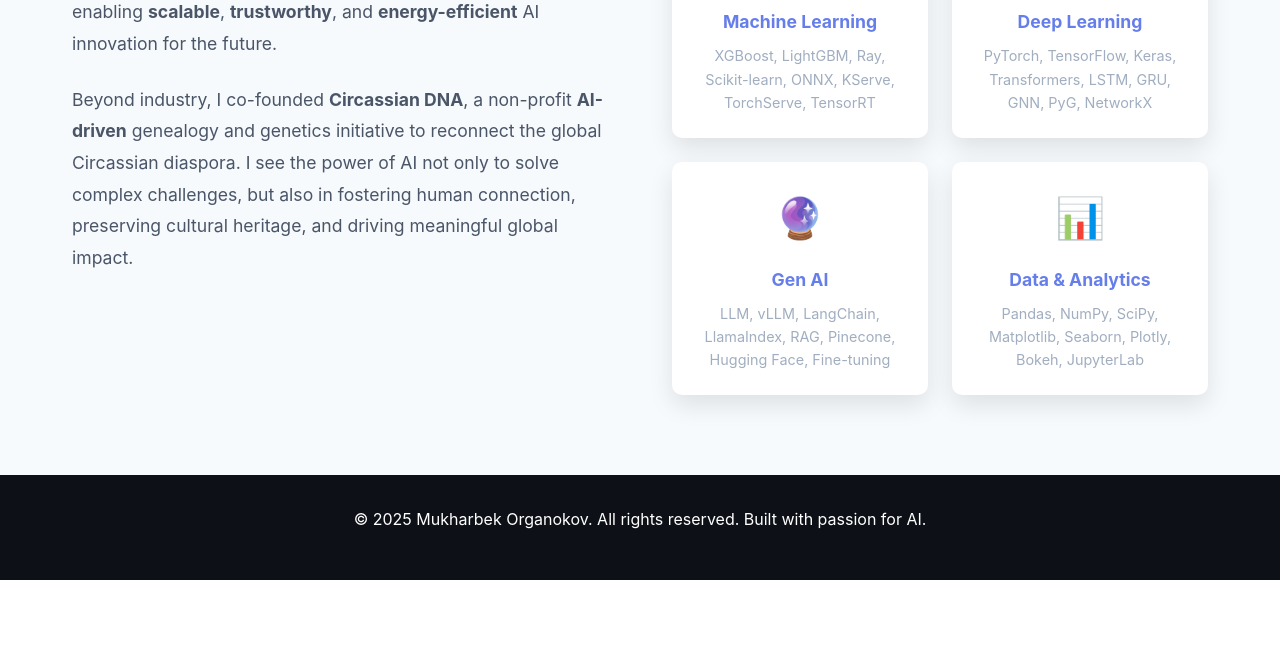
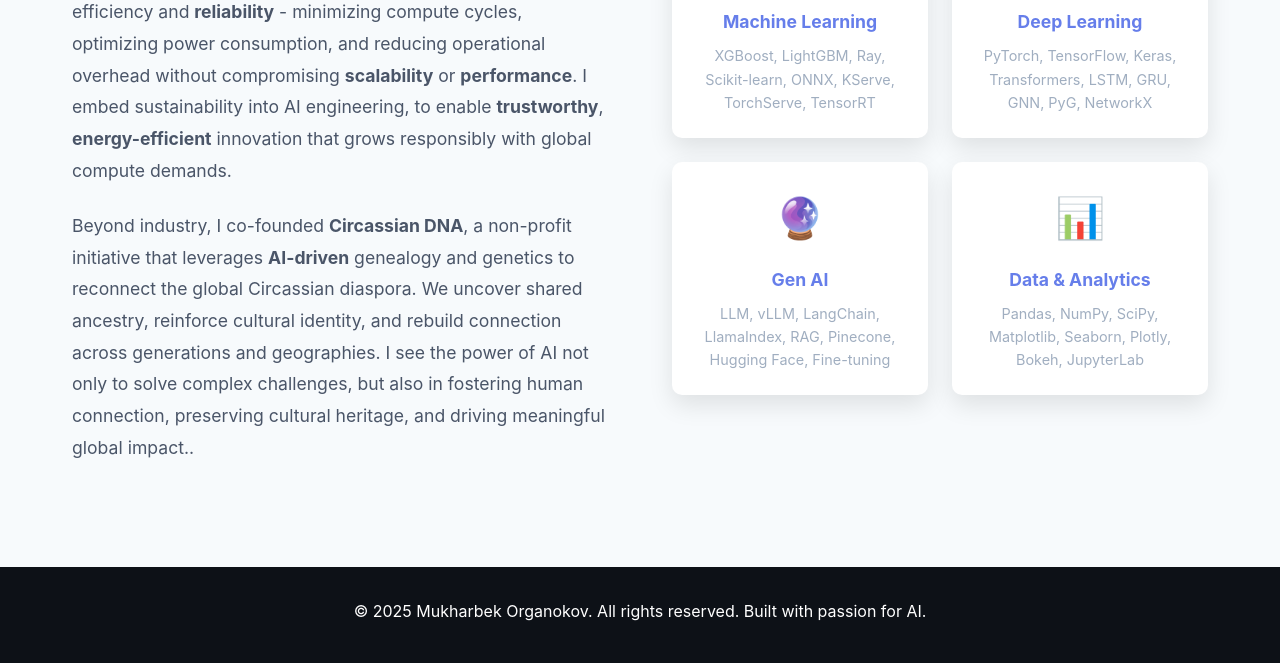
Before and after one commit to kabartay/portfolio, a website: page public/about.html in a window 1280 px wide. Shown: the part 568-1231 px from the top of the page. Before the commit the page ends 1148 px from the top, so only its background shows below. Drawn offline with Linux system fonts and the light colour scheme.

Commit message:
feat: enhanced text in about
feat: enhanced text in about

feat: enhanced text

```diff
--- a/public/about.html
+++ b/public/about.html
@@ -42,16 +42,21 @@
                     </p>
 
                     <p>I believe AI must be <strong>responsible</strong>, <strong>resilient</strong>, and
-                        <strong>sustainable</strong>. I focus on designing <strong>robus</strong>,
-                        <strong>adaptive</strong>, and <strong>climate-aware</strong> infrastructure — minimizing wasted
-                        power and compute, enabling <strong>scalable</strong>, <strong>trustworthy</strong>, and
-                        <strong>energy-efficient</strong> AI innovation for the future.
+                        <strong>sustainable</strong>. I focus on designing <strong>robust</strong>,
+                        <strong>adaptive</strong>, and <strong>climate-aware</strong> AI infrastructure that align
+                        cutting-edge AI with long-term efficiency and <strong>reliability</strong> - minimizing compute
+                        cycles, optimizing power consumption, and reducing operational overhead without compromising
+                        <strong>scalability</strong> or <strong>performance</strong>. I embed sustainability into AI
+                        engineering, to enable <strong>trustworthy</strong>, <strong>energy-efficient</strong>
+                        innovation that grows responsibly with global compute demands.
                     </p>
 
-                    <p>Beyond industry, I co-founded <strong>Circassian DNA</strong>, a non-profit
-                        <strong>AI-driven</strong> genealogy and genetics initiative to reconnect the global
-                        Circassian diaspora. I see the power of AI not only to solve complex challenges, but also in
-                        fostering human connection, preserving cultural heritage, and driving meaningful global impact.
+                    <p>Beyond industry, I co-founded <strong>Circassian DNA</strong>, a non-profit initiative that
+                        leverages <strong>AI-driven</strong> genealogy and genetics to reconnect the global
+                        Circassian diaspora. We uncover shared ancestry, reinforce cultural identity, and rebuild
+                        connection across generations and geographies. I see the power of AI not only to solve complex
+                        challenges, but also in fostering human connection, preserving cultural heritage, and driving
+                        meaningful global impact..
                     </p>
                 </div>
                 <div class="skills fade-in">
```
